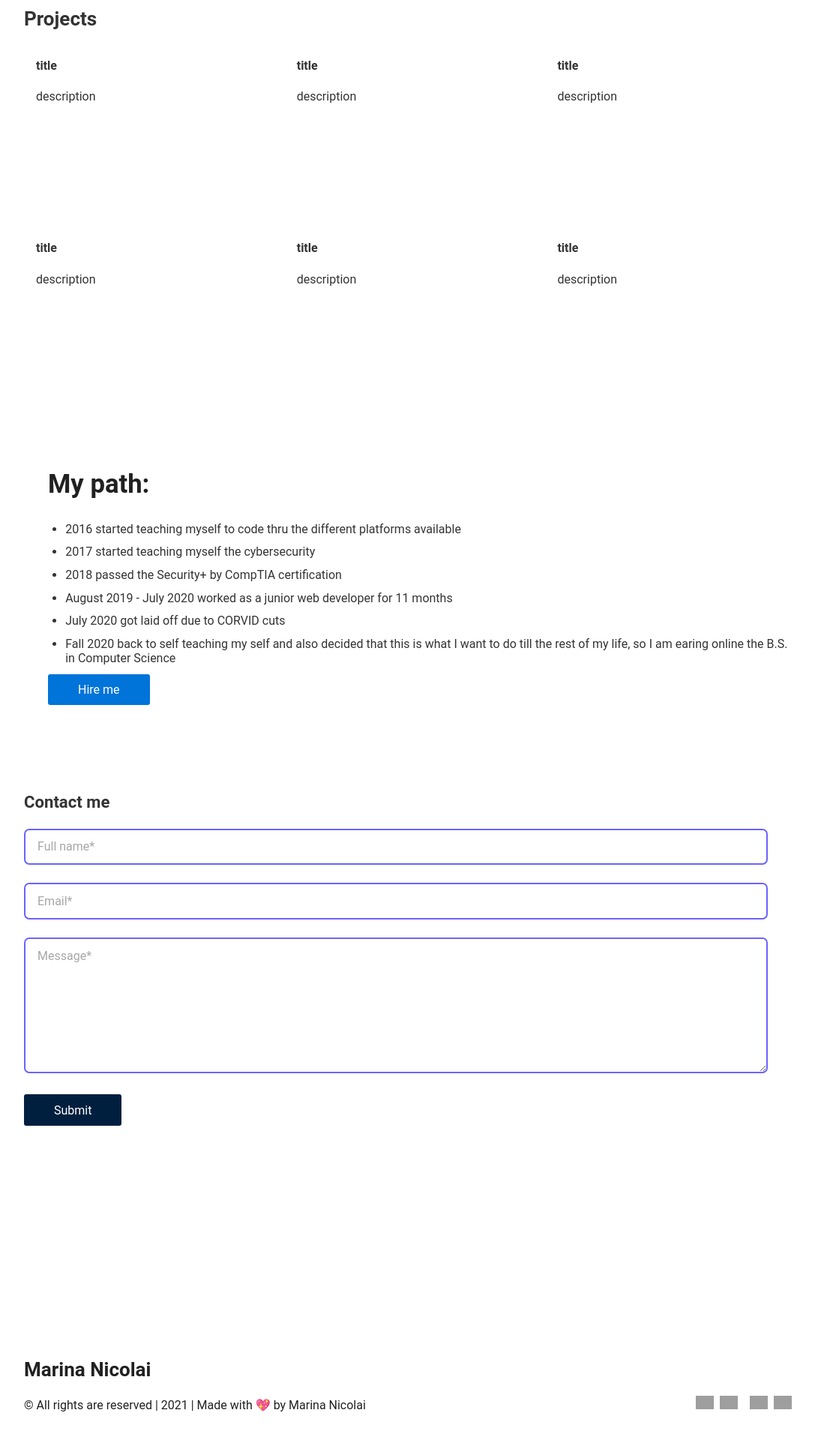
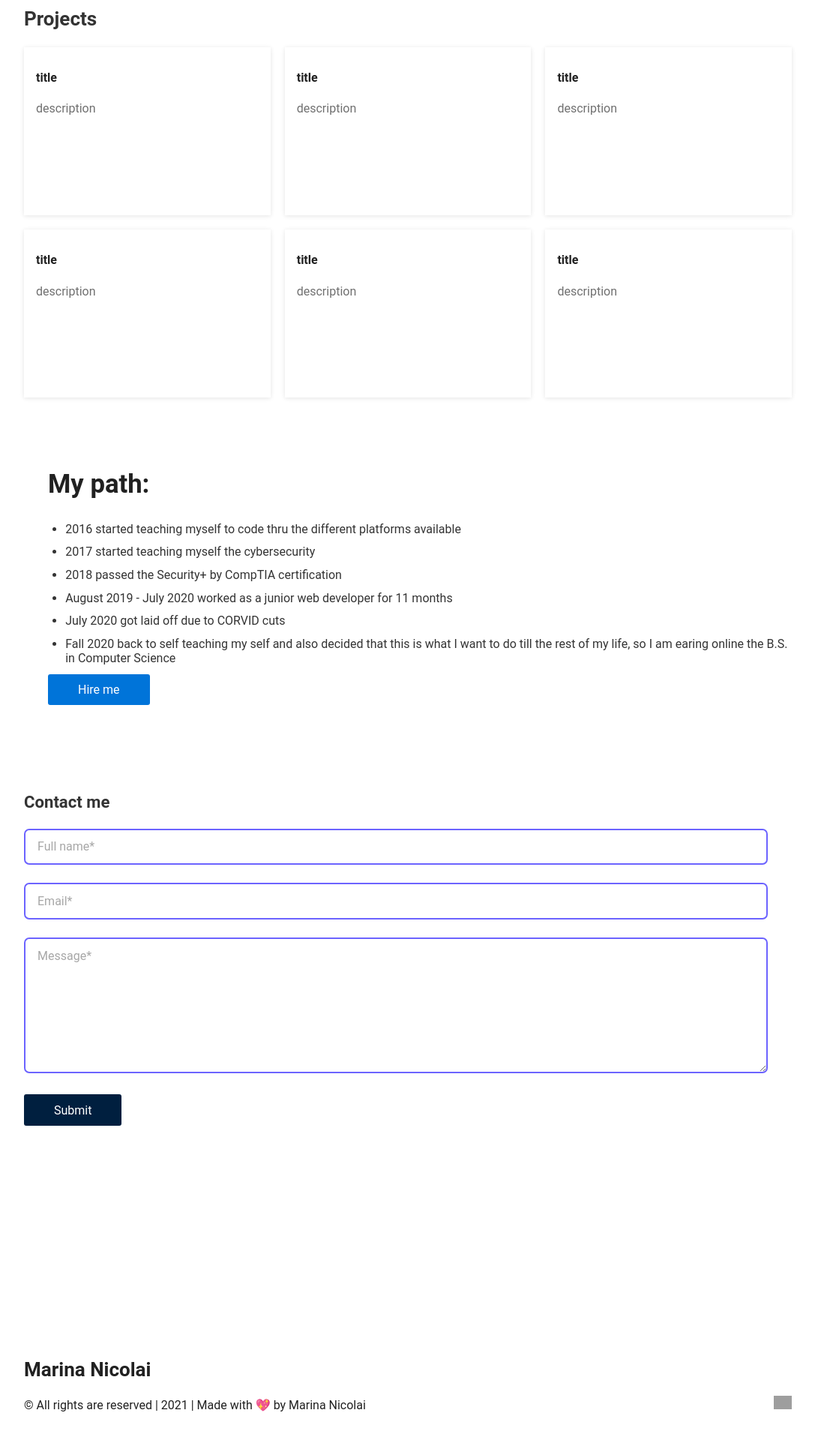
Before and after one commit to marinanicolai/react_portofolio, a React (Create React App) app: page / in a window 1280 px wide. Shown: the part 482-2402 px from the top of the page at 75% size, without its empty margins (96-1183 px from the left). Built offline with nearby package versions, Linux system fonts and the light colour scheme; grey boxes are pictures that could not be loaded.

Commit message:
footer update

```diff
--- a/src/components/landing/Project/index.jsx
+++ b/src/components/landing/Project/index.jsx
@@ -1,7 +1,7 @@
 import { useContext } from 'react';
 import { ThemeContext } from '../../../providers/ThemeProvider';
 import { Container, Card, TitleWrap } from '../../common';
-import { Wrapper, Grid, Content } from './styles';
+import { Wrapper, Grid, Content, Item } from './styles';
 
 
 export const Project = () => {
@@ -10,42 +10,54 @@ export const Project = () => {
     <Wrapper as={Container} id="projects">
       <h2>Projects</h2>
       <Grid>
+        <Item theme={theme}>
           <Card theme={theme}>
             <Content>
               <h4>title</h4>
               <p>description</p>
             </Content>
           </Card>
+        </Item>
+        <Item theme={theme}>
           <Card theme={theme}>
             <Content>
               <h4>title</h4>
               <p>description</p>
             </Content>
           </Card>
+        </Item>
+        <Item theme={theme}>
           <Card theme={theme}>
             <Content>
               <h4>title</h4>
               <p>description</p>
             </Content>
           </Card>
+        </Item>
+        <Item theme={theme}>
           <Card theme={theme} >
             <Content>
               <h4>title</h4>
               <p>description</p>
             </Content>
           </Card >
+        </Item>
+        <Item theme={theme}>
           <Card theme={theme} >
             <Content>
               <h4>title</h4>
               <p>description</p>
             </Content>
           </Card >
+        </Item>
+        <Item theme={theme}>
           <Card theme={theme} >
             <Content>
               <h4>title</h4>
               <p>description</p>
             </Content>
           </Card >
+        </Item>
       </Grid >
     </Wrapper >
   );
--- a/src/components/theme/Footer/social.json
+++ b/src/components/theme/Footer/social.json
@@ -1,26 +1,8 @@
 [
     {
         "id": 0,
-        "name": "Telegram",
-        "link": "https://t.me/smakosh",
-        "icon": "/icons/telegram.svg"
-    },
-    {
-        "id": 1,
         "name": "Github",
-        "link": "https://github.com/smakosh",
-        "icon": "/icons/github.svg"
-    },
-    {
-        "id": 2,
-        "name": "StackOverflow",
-        "link": "https://stackoverflow.com/users/story/7396786",
-        "icon": "/icons/stackoverflow.svg"
-    },
-    {
-        "id": 3,
-        "name": "Twitter",
-        "link": "https://twitter.com/smakosh",
-        "icon": "/icons/twitter.svg"
+        "link": "https://github.com/marinanicolai",
+        "icon": "static/icons/github.svg"
     }
 ]
```
Also changed, not shown: static/icons/github.svg (added), 1 other file (tests, documents, lock files or other folders). Lines whose indentation alone changed are shown as unchanged.
